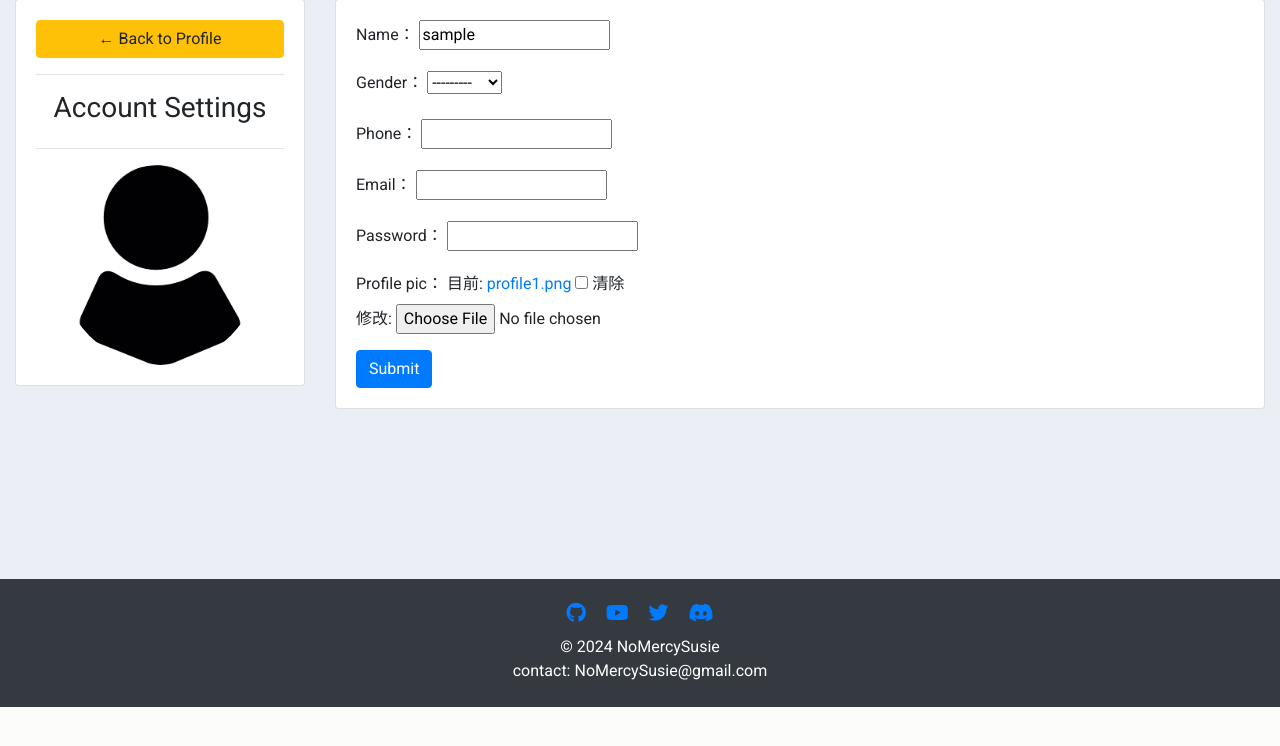
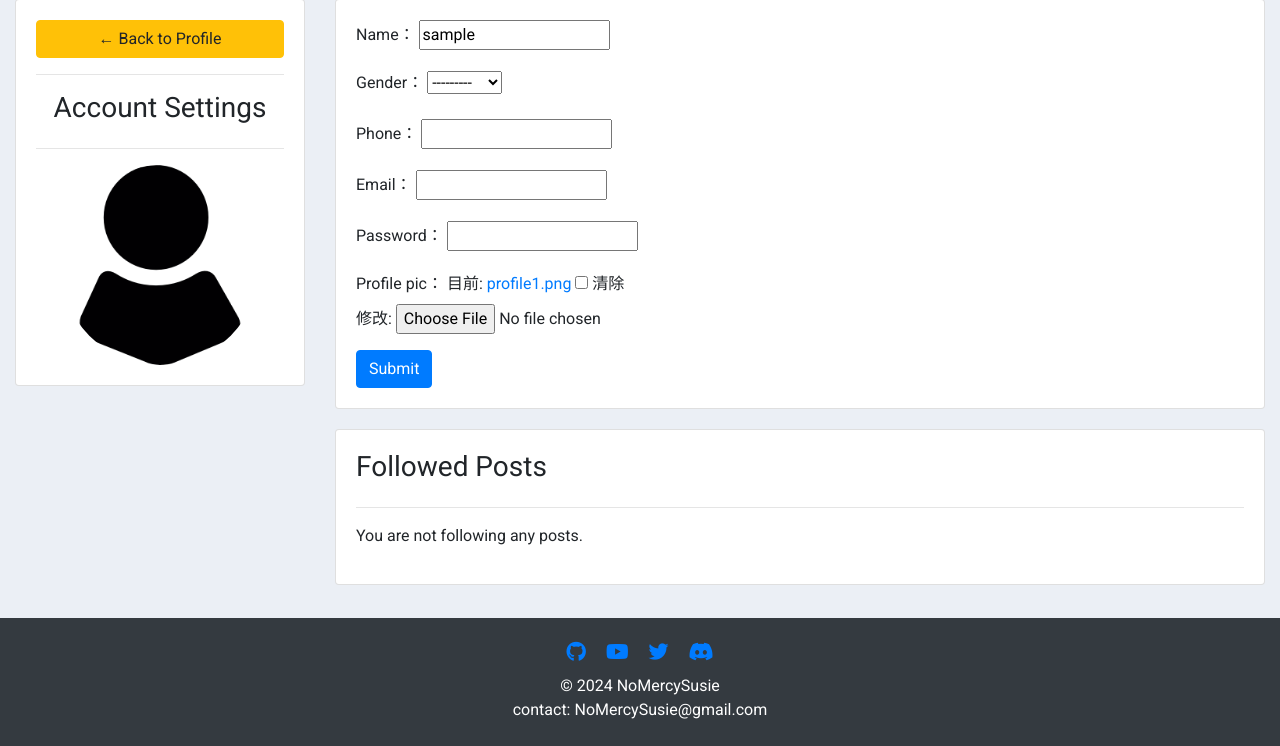
Before and after one commit to willychen0146/neko-scholar, a Django app: page /account/ in a window 1280 px wide. Shown: the part 93-839 px from the top of the page. Before the commit the page ends 800 px from the top, so only its background shows below. Run offline with Django 5.2, Linux system fonts and the light colour scheme; the visitor is signed in with stand-in values (Sample User, id 1); data comes from the database, SQL or seed files in the repository; some libraries are stand-ins or nearby versions.

Commit message:
fix: links between page

```diff
--- a/accounts/models.py
+++ b/accounts/models.py
@@ -72,7 +72,7 @@ class Like(models.Model):
     updated_at = models.DateTimeField(auto_now=True, null=True)
 
     def __str__(self):
-        return self.account.username
+        return self.account.name
 
     class Meta:
         unique_together = ('post', 'account')
@@ -87,7 +87,7 @@ class Follow(models.Model):
         unique_together = ('follower', 'following')
 
     def __str__(self):
-        return f"{self.follower.username} followed post {self.following.id}"
+        return f"{self.follower.name} followed post {self.following.id}"
 
 class Setting(models.Model):
     account = models.OneToOneField(Account, null=True, on_delete=models.CASCADE)
@@ -115,7 +115,7 @@ class Comment_Like(models.Model):
     updated_at = models.DateTimeField(auto_now=True, null=True)
 
     def __str__(self):
-        return self.account.username
+        return self.account.name
 
     class Meta:
         unique_together = ('comment', 'account')
--- a/accounts/templates/account_settings.html
+++ b/accounts/templates/account_settings.html
@@ -33,9 +33,26 @@
 			<input class="btn btn-primary" type="submit" name="Update Information">
 			</form>
 		</div>
-	</div>
+        <div class="card card-body" id="followed-posts" style="margin-top: 20px;">
+            <h3>Followed Posts</h3>
+            <hr>
+            {% if followed_posts %}
+                <ul>
+                    {% for follow in followed_posts %}
+                        <li>
+                            <a href="{% url 'post_detail' follow.post.id %}">
+                                {{ follow.post.title }}
+                            </a>
+                            by {{ follow.post.author.username }}
+                        </li>
+                    {% endfor %}
+                </ul>
+            {% else %}
+                <p>You are not following any posts.</p>
+            {% endif %}
+        </div>
+    </div>
 </div>
 
 
-
 {% endblock %}
--- a/accounts/templates/dashboard.html
+++ b/accounts/templates/dashboard.html
@@ -32,7 +32,7 @@
 	</div>
 
 	<div class="col-md-7">
-		<h5>LAST 5 POST</h5>
+		<h5>POSTS</h5>
 		<hr>
 		<div class="card card-body">
 
--- a/accounts/templates/user_profile.html
+++ b/accounts/templates/user_profile.html
@@ -17,8 +17,8 @@
             <div class="card" id="profile-overview">
                 <img class="card-img-top rounded-circle mx-auto d-block mt-3" style="width: 60%;" src="{{request.user.account.profile_pic.url}}" alt="Profile Picture">
                 <div class="card-body text-center">
-                    <h5 class="card-title">{{ request.user.account.name }}</h5>
-                    <p class="card-text">Email: {{ request.user.account.email }}</p>
+                    <h5 class="card-title">{{ profile_user.account.name }}</h5>
+                    <p class="card-text">Email: {{ profile_user.account.email }}</p>
                     <a href="{% url 'send_email' %}" class="btn btn-primary"><i class="fas fa-envelope"></i> Send Email</a>
                 </div>
             </div>
@@ -28,7 +28,7 @@
                 <div class="card-body">
                     <h5 class="card-title">Posts</h5>
                     <div class="list-group">
-                        {% for post in request.user.account.post_set.all %}
+                        {% for post in profile_user.account.post_set.all %}
                             <a href="{% url 'post' post.id %}" class="list-group-item list-group-item-action">{{ post }}</a>
                         {% endfor %}
                     </div>
--- a/accounts/views.py
+++ b/accounts/views.py
@@ -105,10 +105,6 @@ def home(request):
 	myFilter = PostFilter(request.GET, queryset=posts)
 	posts = myFilter.qs
 
-    # Convert post content from Markdown to HTML
-	for post in posts:
-		post.content = markdown2.markdown(post.content)
-
 	# Pagination
 	paginator = Paginator(posts, 5) # Show 5 posts per page
 	page_number = request.GET.get('page')
@@ -123,6 +119,7 @@ def home(request):
 @allowed_users(allowed_roles=['guest'])
 def accountSettings(request):
 	account = request.user.account
+	followed_posts = Follow.objects.filter(follower=account)
 	form = AccountForm(instance=account)
 
 	if request.method == 'POST':
@@ -131,7 +128,7 @@ def accountSettings(request):
 			form.save()
 
 
-	context = {'form':form}
+	context = {'form':form, 'followed_posts':followed_posts}
 	return render(request, 'account_settings.html', context)
 
 # posts for admin and user
--- a/blog/settings.py
+++ b/blog/settings.py
@@ -30,7 +30,7 @@ BASE_DIR = Path(__file__).resolve().parent.parent
 SECRET_KEY = env('SECRET_KEY')
 
 # SECURITY WARNING: don't run with debug turned on in production!
-DEBUG = True
+DEBUG = False
 
 ALLOWED_HOSTS = [
     'neko-scholar.onrender.com',
--- a/forum/templates/post.html
+++ b/forum/templates/post.html
@@ -56,7 +56,7 @@
                 {% for comment in comments %}
                 <div class="card mb-2">
                     <div class="card-body">
-                        <p class="card-text">{{ comment.note }}</p>
+                        <p class="card-text">{{ comment.note|linebreaks }}</p>
                         <footer class="blockquote-footer">{{ comment.account.name }} at {{ comment.date_created }}
                             <div class="like-section" style="float: right;">
                                 <form method="post" action="{% url 'like_comment' comment.id %}" style="display: inline;">
```
